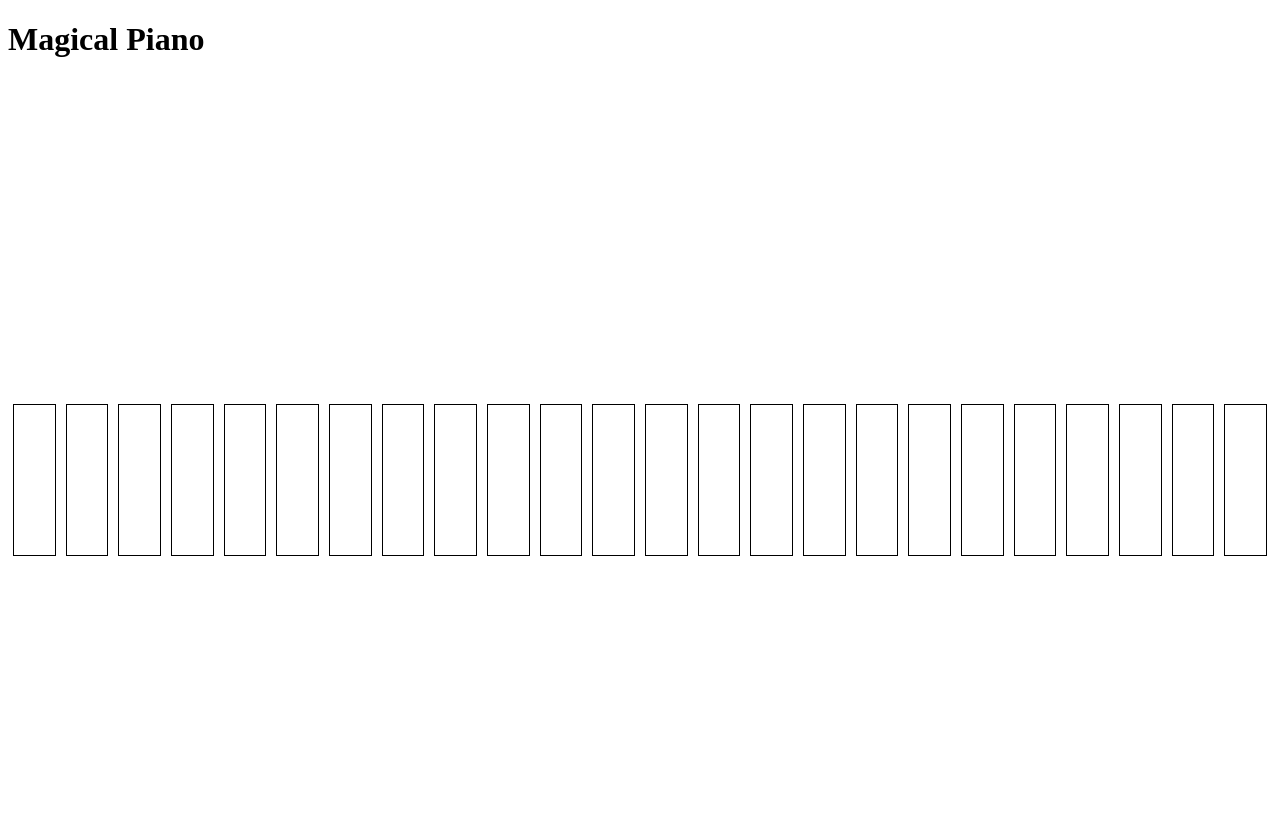
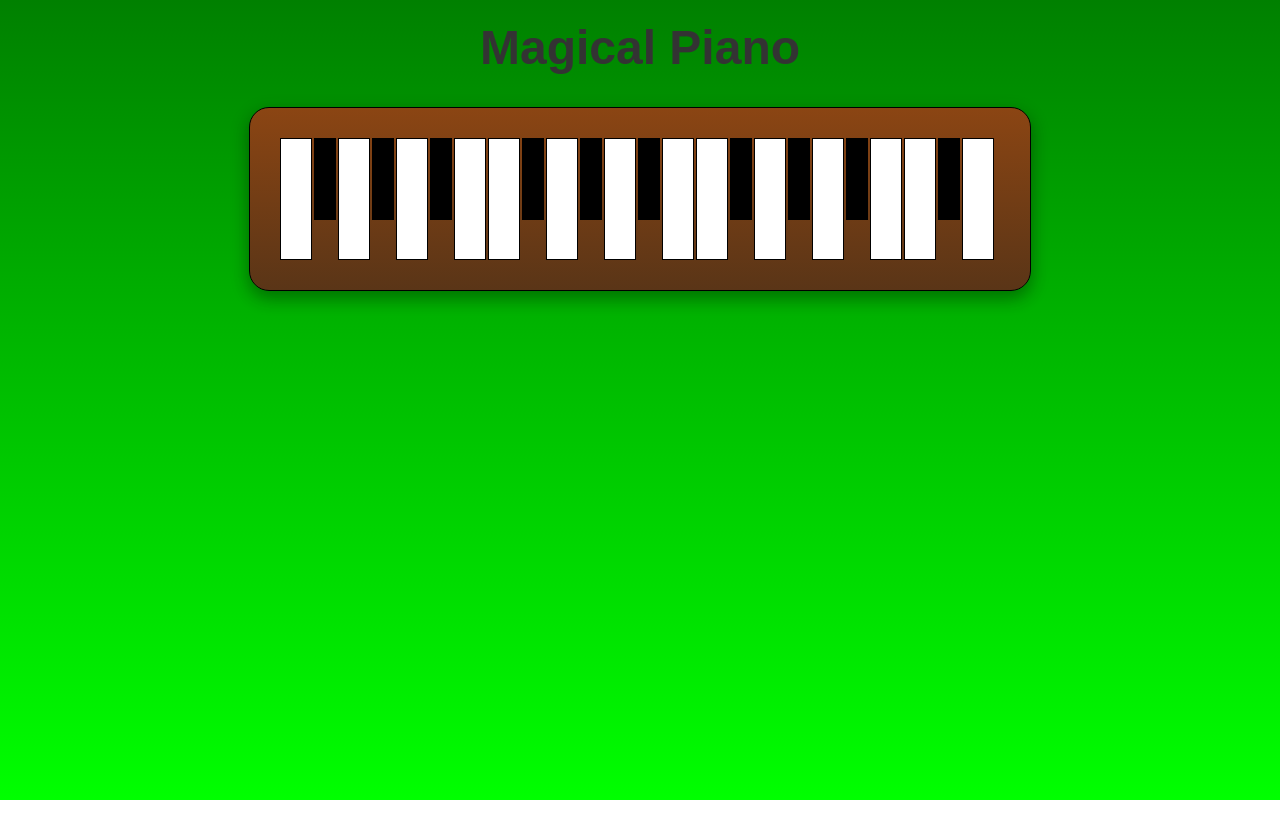
Before and after one commit to MichaelAI0/Code-Guide, a plain HTML site: page magical-piano/index.html in a window 1280 px wide. After the commit the page ends 800 px from the top, so only its background shows below. Drawn offline with Linux system fonts and the light colour scheme.

Commit message:
added black keys with ids added styles to piano display added game and other JS functions

```diff
--- a/magical-piano/game.js
+++ b/magical-piano/game.js
@@ -33,3 +33,35 @@ document.querySelectorAll(".key").forEach((key) => {
     console.log("key pressed", note);
   });
 });
+
+let mousedown = false;
+
+// This is the strum effect when you click and drag
+const pianoContainer = document.querySelector(".piano-container");
+pianoContainer.addEventListener("mousedown", (event) => {
+  mousedown = true;
+  const key = event.target.closest(".key");
+  if (key) {
+    playSound(key);
+  }
+});
+
+pianoContainer.addEventListener("mouseover", (event) => {
+  if (mousedown) {
+    const key = event.target.closest(".key");
+    if (key) {
+      playSound(key);
+    }
+  }
+});
+
+document.addEventListener("mouseup", () => {
+  mousedown = false;
+});
+
+function playSound(key) {
+  let note = key.id;
+  let audio = new Audio("assets/sounds/" + keyToSoundFile[note]);
+  audio.play();
+  console.log("key pressed", note);
+}
--- a/magical-piano/index.html
+++ b/magical-piano/index.html
@@ -9,31 +9,33 @@
   </head>
   <body>
     <h1>Magical Piano</h1>
+    <div class="piano-container">
       <div id="piano">
         <div class="key" id="F1"></div>
-      <div class="key" id="G1"></div>
+        <div class="key black" id="G1"></div>
         <div class="key" id="A1"></div>
-      <div class="key" id="B1"></div>
+        <div class="key black" id="B1"></div>
         <div class="key" id="C1"></div>
-      <div class="key" id="D1"></div>
+        <div class="key black" id="D1"></div>
         <div class="key" id="E1"></div>
         <div class="key" id="F2"></div>
-      <div class="key" id="G2"></div>
+        <div class="key black" id="G2"></div>
         <div class="key" id="A2"></div>
-      <div class="key" id="B2"></div>
+        <div class="key black" id="B2"></div>
         <div class="key" id="C2"></div>
-      <div class="key" id="D2"></div>
+        <div class="key black" id="D2"></div>
         <div class="key" id="E2"></div>
         <div class="key" id="F3"></div>
-      <div class="key" id="G3"></div>
+        <div class="key black" id="G3"></div>
         <div class="key" id="A3"></div>
-      <div class="key" id="B3"></div>
+        <div class="key black" id="B3"></div>
         <div class="key" id="C3"></div>
-      <div class="key" id="D3"></div>
+        <div class="key black" id="D3"></div>
         <div class="key" id="E3"></div>
         <div class="key" id="F4"></div>
-      <div class="key" id="G4"></div>
+        <div class="key black" id="G4"></div>
         <div class="key" id="A4"></div>
+      </div>
     </div>
   </body>
 </html>
--- a/magical-piano/style.css
+++ b/magical-piano/style.css
@@ -1,14 +1,70 @@
+body {
+  background: linear-gradient(
+    to bottom,
+    #008000,
+    #00ff00
+  ); /* gradient from dark green to light green */
+  font-family: Arial, sans-serif;
+  margin: 0;
+  padding: 0;
+  display: flex;
+  flex-direction: column;
+  align-items: center;
+  height: 100dvh;
+}
+
+h1 {
+  color: #333;
+  font-size: 3em;
+  margin-top: 20px;
+}
+/* basic brown colored piano */
+/* .piano-container {
+  background-color: #654321;
+  border: 2px solid #000;
+  border-radius: 10px;
+  box-shadow: 0 8px 16px 0 rgba(0, 0, 0, 0.2), 0 6px 20px 0 rgba(0, 0, 0, 0.19);
+  padding: 20px;
+  max-width: 800px;
+  margin: 0 auto;
+} */
+
+.piano-container {
+  background: linear-gradient(to bottom, #8b4513, #5a3517);
+  border: 1px solid #000;
+  border-radius: 20px;
+  box-shadow: 0 8px 16px 0 rgba(0, 0, 0, 0.2), 0 6px 20px 0 rgba(0, 0, 0, 0.19);
+  padding: 30px;
+  max-width: 800px;
+  margin: 0 auto;
+}
+
 #piano {
-  display: flex;
-  justify-content: center;
-  align-items: center;
-  height: 100vh;
+  position: relative;
+  width: 720px;
+  height: 120px;
+  margin: 0 auto;
 }
 
 .key {
-  background-color: white;
-  border: 1px solid black;
-  height: 150px;
-  width: 50px;
-  margin: 5px;
+  position: relative;
+  float: left;
+  width: 30px;
+  height: 120px;
+  margin-right: 2px;
+  background: #fff;
+  border: 1px solid #000;
+  cursor: pointer;
 }
+
+.key:active {
+  transform: scale(0.95);
+}
+
+.key.black {
+  background-color: black;
+  height: 80px;
+  width: 20px;
+  z-index: 1;
+  color: white;
+}
```
Lines whose indentation alone changed are shown as unchanged.
